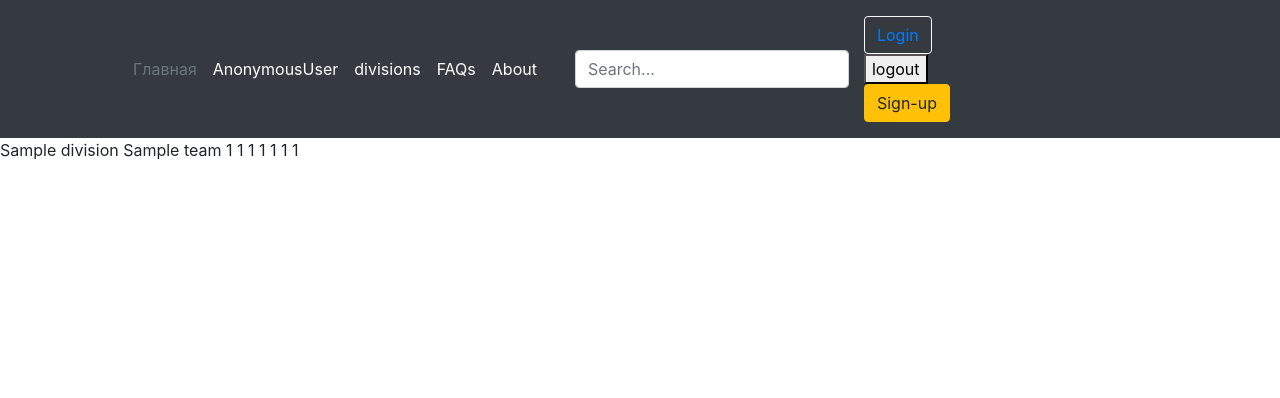
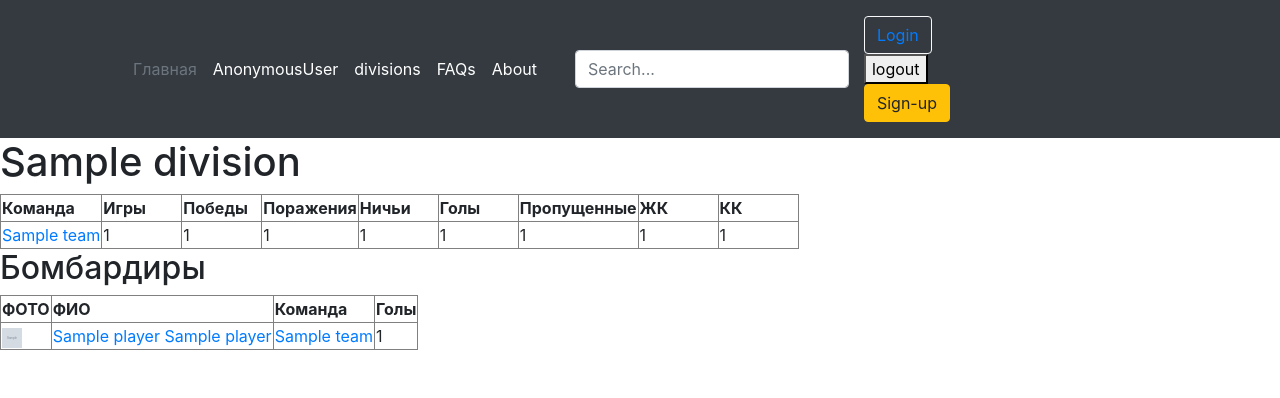
Before and after one commit to fykvon/projectX, a Django app: page /general/divisions/1/ in a window 1280 px wide. Shown: the top 398 px of the page. Run offline with Django 5.2, Linux system fonts and the light colour scheme; tables that the repository leaves empty hold one stand-in row (values such as "Sample post"); grey boxes marked "Sample" are stand-in pictures; parts of the project's set-up code (start-up, migrations or seed data) failed here and were passed over; some libraries are stand-ins or nearby versions.

Commit message:
-add urls

```diff
--- a/general_api/admin.py
+++ b/general_api/admin.py
@@ -9,7 +9,8 @@ class PlayerAdmin(admin.ModelAdmin):
         (
             None,
             {
-                "fields": ["role", "f_name", "s_name", "team", "image"],
+                "fields": ["role", "f_name", "s_name", "team", "image", "goals", "yellow_cards", "red_cards", "assists",
+                           "games", "missed_goals"],
             },
         ),
     ]
@@ -26,7 +27,7 @@ class TeamAdmin(admin.ModelAdmin):
         (
             None,
             {
-                "fields": ["name", "slug", "division", "team_photo", "team_logo"],
+                "fields": ["name", "slug", "division", "team_photo", "team_logo", ],
             },
         ),
     ]
--- a/general_api/models.py
+++ b/general_api/models.py
@@ -12,6 +12,9 @@ class Division(models.Model):
 
     def get_absolute_url(self):
         return reverse("general_api:division_detail", kwargs={"pk": self.pk})
+
+    def __str__(self):
+        return self.name
 
 
 class Team(models.Model):
@@ -31,6 +34,9 @@ class Team(models.Model):
     red_cards = models.IntegerField(default=0, verbose_name='Total team red cards')
     team_photo = models.ImageField(upload_to='static/team_photo/', default='static/none_image_team_photo.jpg/')
     team_logo = models.ImageField(upload_to='static/team_logo/', default='static/none_image_team_logo.jpg/')
+    delta_goals = models.IntegerField(default=0, verbose_name='Delta goals')
+    points = models.IntegerField(default=0, verbose_name='Points')
+    games = models.IntegerField(default=0, verbose_name='Games')
 
     def __str__(self):
         return f'{self.name}'
@@ -57,6 +63,7 @@ class Player(models.Model):
     red_cards = models.IntegerField(default=0, verbose_name='Total player red cards')
     games = models.IntegerField(default=0, verbose_name='Played_games')
     is_active = models.BooleanField(default=True, verbose_name='Active player')
+    missed_goals = models.IntegerField(default=0, verbose_name='Missed goals')
 
     def __str__(self):
         return f'{self.f_name} {self.s_name}'
--- a/general_api/services.py
+++ b/general_api/services.py
@@ -2,40 +2,57 @@ from django.db.models import Sum
 from django.db.models.signals import post_save
 from django.dispatch import receiver
 
-from .models import Player
+from .models import Player, Team
 
 
-@receiver(post_save, sender=Player)
-def update_team_goals(sender, instance, **kwargs):
-    team = instance.team
-    players = Player.objects.filter(team=team)
-    total_goals = players.aggregate(total_goals=Sum('goals'))['total_goals']
-    team.goals = total_goals
-    team.save()
+class PlayerServices:
+    @receiver(post_save, sender=Player)
+    def update_team_goals(sender, instance, **kwargs):
+        team = instance.team
+        players = Player.objects.filter(team=team)
+        total_goals = players.aggregate(total_goals=Sum('goals'))['total_goals']
+        team.goals = total_goals
+        team.save()
 
-# TODO: count missed goals (explain how you can do it)
-# @receiver(post_save, sender=Player)
-# def update_team_missed_goals(sender, instance, **kwargs):
-#     team = instance.team
-#     players = Player.objects.filter(team=team)
-#     missed_goals = players.aggregate(total_goals=Sum('missed_goals'))['missed_goals']
-#     team.missed_goals = missed_goals
-#     team.save()
+    @receiver(post_save, sender=Player)
+    def update_team_missed_goals(sender, instance, **kwargs):
+        team = instance.team
+        players = Player.objects.filter(team=team)
+        missed_goals = players.aggregate(total_missed_goals=Sum('missed_goals'))['missed_goals']
+        team.missed_goals = missed_goals
+        team.save()
+
+    @receiver(post_save, sender=Player)
+    def update_team_yellow_cards(sender, instance, **kwargs):
+        team = instance.team
+        players = Player.objects.filter(team=team)
+        yellow_cards = players.aggregate(total_yellow_cards=Sum('yellow_cards'))['total_yellow_cards']
+        team.yellow_cards = yellow_cards
+        team.save()
+
+    @receiver(post_save, sender=Player)
+    def update_team_red_cards(sender, instance, **kwargs):
+        team = instance.team
+        players = Player.objects.filter(team=team)
+        red_cards = players.aggregate(total_red_cards=Sum('red_cards'))['total_red_cards']
+        team.red_cards = red_cards
+        team.save()
+
+    @staticmethod
+    def best_strikers():
+        best_strikers = Player.objects.order_by('-goals')[:10]
+        return best_strikers
 
 
-@receiver(post_save, sender=Player)
-def update_team_yellow_cards(sender, instance, **kwargs):
-    team = instance.team
-    players = Player.objects.filter(team=team)
-    yellow_cards = players.aggregate(total_goals=Sum('yellow_cards'))['yellow_cards']
-    team.goals = yellow_cards
-    team.save()
-
-
-@receiver(post_save, sender=Player)
-def update_team_red_cards(sender, instance, **kwargs):
-    team = instance.team
-    players = Player.objects.filter(team=team)
-    red_cards = players.aggregate(total_goals=Sum('red_cards'))['red_cards']
-    team.goals = red_cards
-    team.save()
+# class TeamServices:
+#
+#     @receiver(post_save, sender=Team)
+#     def delta_goals_count(sender, instance, **kwargs):
+#         team = instance
+#         delta = team.goals - team.missed_goals
+#         team.delta_goals = delta
+#         points = (team.win * 3) + team.draw
+#         team.points = points
+#         games = team.win + team.draw + team.lose
+#         team.games = games
+#         team.save()
--- a/general_api/views.py
+++ b/general_api/views.py
@@ -5,6 +5,8 @@ from django.views.generic import (CreateView,
                                   DetailView,
                                   )
 from rest_framework import mixins, viewsets
+
+from .services import PlayerServices
 from .models import Player, Team, Division
 from .serializer import PlayerSerializer
 
@@ -61,8 +63,10 @@ class DivisionView(DetailView):
         divisions = {}
         for division in divisions_queryset:
             teams = Team.objects.filter(division__name=division.name)
-            divisions[division.name] = teams
-        return render(request, self.template_name, context={'divisions': divisions})
+            divisions[division] = teams
+
+        return render(request, self.template_name,
+                      context={'divisions': divisions})
 
 
 class DivisionDetailView(DetailView):
@@ -75,19 +79,21 @@ class DivisionDetailView(DetailView):
     def get_context_data(self, **kwargs):
         context = super().get_context_data(**kwargs)
         division = self.model.objects.get(id=self.kwargs['pk'])
-        context.update({'teams': Team.objects.filter(division=division.pk)})
+        teams = Team.objects.filter(division=division.pk)
+        forwards = PlayerServices.best_strikers()
+        context.update({'teams': teams, 'forwards': forwards})
         return context
 
 
 class PlayerDetailView(DetailView):
+    """Player Detail view"""
     model = Player
     template_name = 'general_api/players/player_detail.html'
 
     def get(self, request, *args, **kwargs):
         player = self.model.objects.get(pk=self.kwargs['pk'])
         division = player.team.division
-        print(division.get_absolute_url())
-        return render(request, self.template_name, context={'player': player})
+        return render(request, self.template_name, context={'player': player, 'division': division})
 
 
 class TeamDetailView(DetailView):
--- a/templates/general_api/divisions/division_detail.html
+++ b/templates/general_api/divisions/division_detail.html
@@ -1,17 +1,61 @@
 {% include 'general_api/base/base.html' %}
 
 {% block content %}
-{{division.name}}
+<h1>{{division.name}}</h1>
 
-{% for team in teams %}
-{{ team.name }}
-{{ team.win }}
-{{ team.lose }}
-{{ team.draw }}
-{{ team.goals }}
-{{ team.missed_goals }}
-{{ team.yellow_cards }}
-{{ team.red_cards }}
-{% endfor %}
+<div>
+    <table border="1">
+        <tbody>
 
+        <tr class="grey_line">
+            <th>Команда</th>
+            <th width="80">Игры</th>
+            <th width="80">Победы</th>
+            <th width="80">Поражения</th>
+            <th width="80">Ничьи</th>
+            <th width="80">Голы</th>
+            <th width="80">Пропущенные</th>
+            <th width="80">ЖК</th>
+            <th width="80">КК</th>
+        </tr>
+
+        {% for team in teams %}
+        <tr>
+        <td>
+            <a href="{% url 'general_api:team_detail' slug=team.slug %}">{{ team }}</a>
+        </td>
+        <td>{{ team.games }}</td>
+        <td>{{ team.win }}</td>
+        <td>{{ team.lose }}</td>
+        <td>{{ team.draw }}</td>
+        <td>{{ team.goals }}</td>
+        <td>{{ team.missed_goals }}</td>
+        <td>{{ team.yellow_cards }}</td>
+        <td>{{ team.red_cards }}</td>
+        </tr>
+        </tbody>
+        {% endfor %}
+    </table>
+</div>
+<div>
+    <h2>Бомбардиры</h2>
+    <table border="1">
+        <tr>
+            <th>ФОТО</th>
+            <th>ФИО</th>
+            <th>Команда</th>
+            <th>Голы</th>
+        </tr>
+        {% for player in forwards %}
+        <tr>
+            <td><a href="{% url 'general_api:player_detail' pk=player.pk %}">
+                <img src="{{ player.image.url }}" width="20" height="20"></a></td>
+            <td><a href="{% url 'general_api:player_detail' pk=player.pk %}">{{player.f_name}} {{player.s_name}}</a>
+            </td>
+            <td><a href="{% url 'general_api:team_detail' slug=player.team.slug %}">{{ player.team }}</a></td>
+            <td>{{ player.goals }}</td>
+        </tr>
+        {% endfor %}
+    </table>
+</div>
 {% endblock %}
```
Also changed, not shown: templates/general_api/divisions/division.html (+38 -11 lines), templates/general_api/players/player_detail.html (+9 -6 lines), templates/general_api/teams/team_detail.html (+6 -11 lines).
